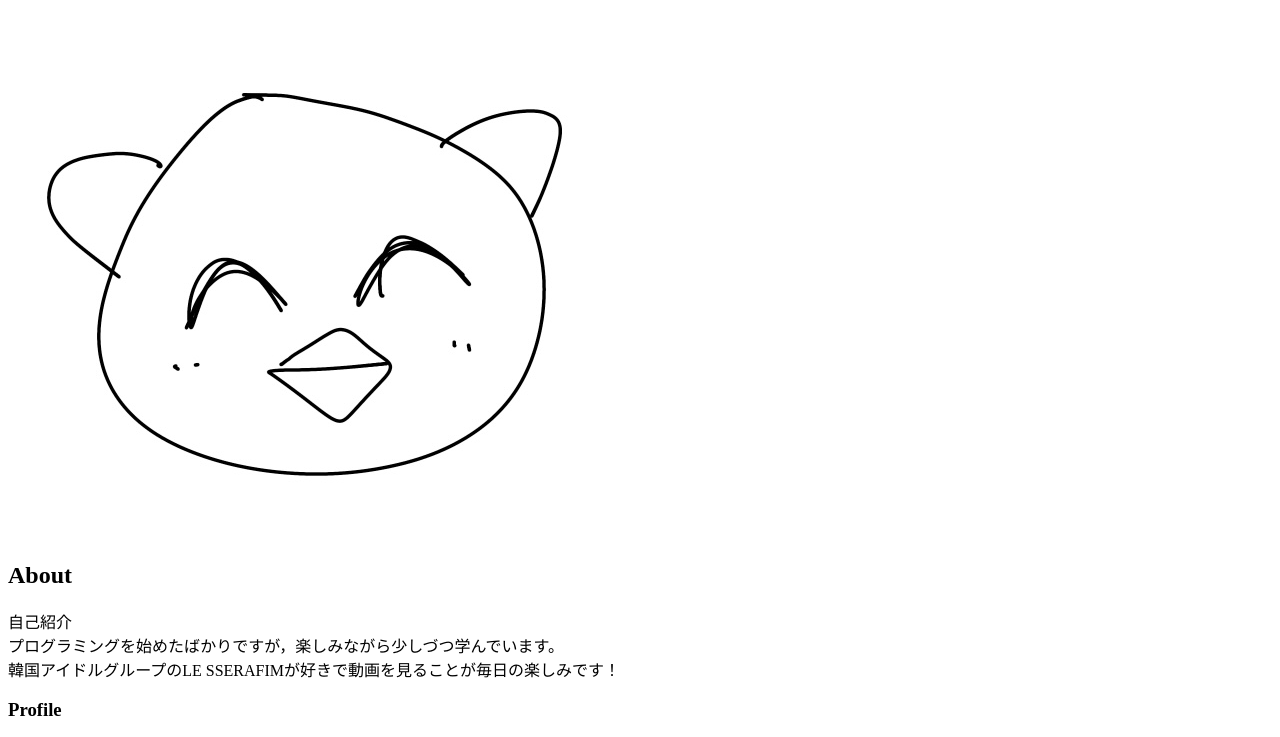
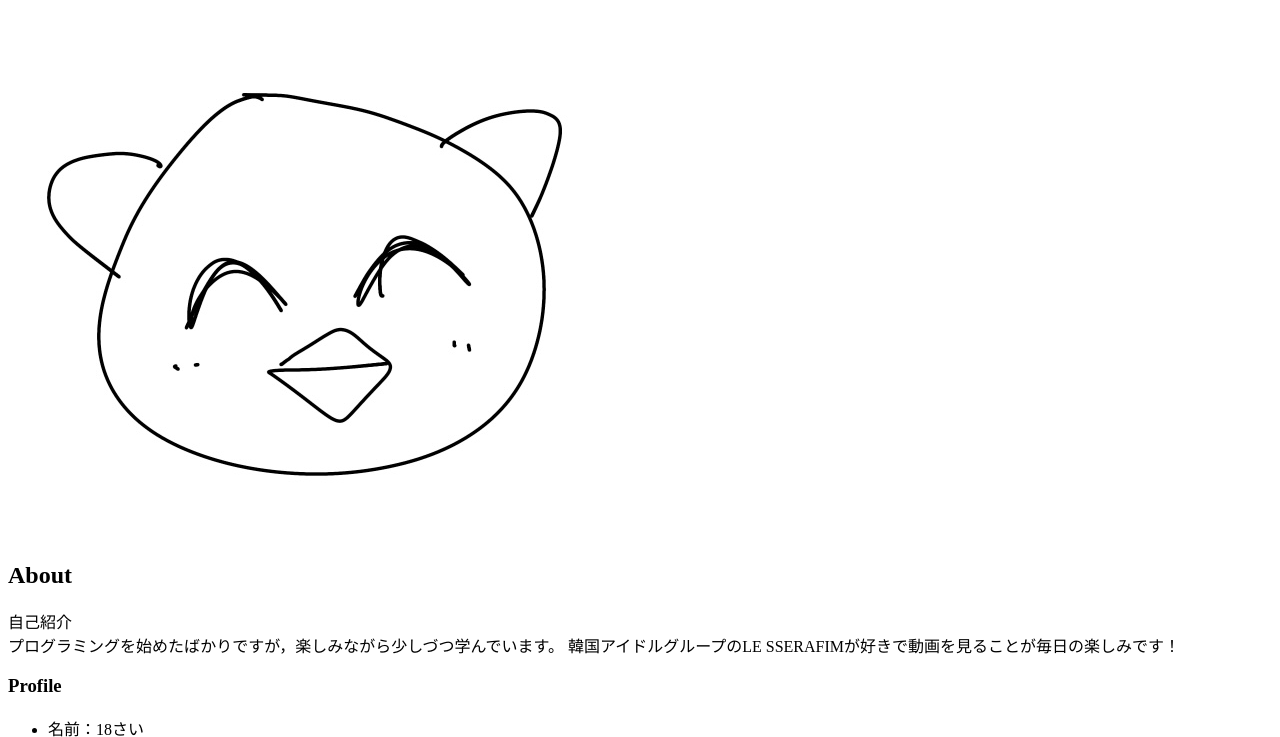
Before and after one commit to 18sai/18sai.github.io, a plain HTML site: page index.html in a window 1280 px wide. Shown: the part 70-807 px from the top of the page. Drawn offline with Linux system fonts and the light colour scheme.

```diff
--- a/index.html
+++ b/index.html
@@ -12,7 +12,7 @@
     <h2>About</h2>
     <p>
       自己紹介<br>
-      プログラミングを始めたばかりですが，楽しみながら少しづつ学んでいます。<br>
+      プログラミングを始めたばかりですが，楽しみながら少しづつ学んでいます。
       韓国アイドルグループのLE SSERAFIMが好きで動画を見ることが毎日の楽しみです！</p>
 
     <h3>Profile</h3>
```
